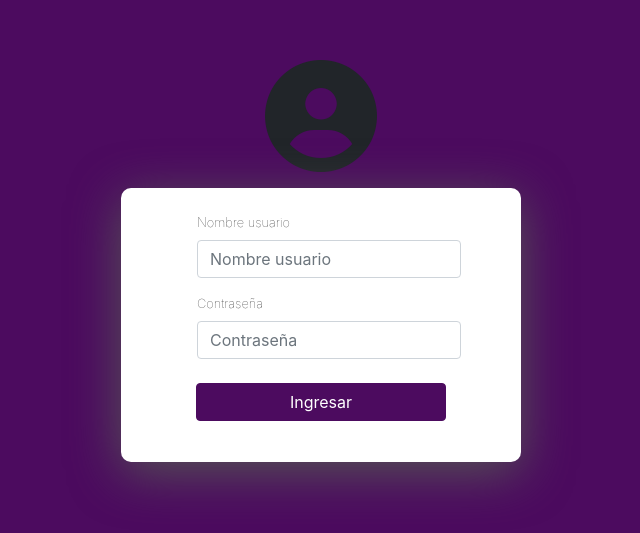
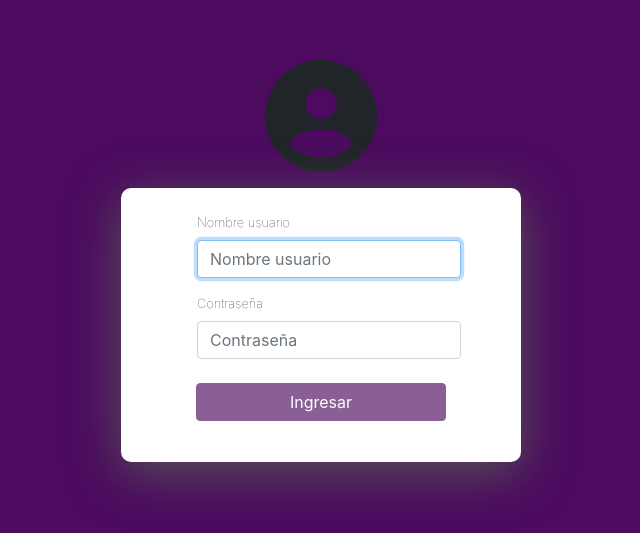
Before and after one commit to blackmirr0r/ProyectoTallerDeSoftware, a React (Create React App) app in the folder proyectosoftware/: page /login in a window 1280 px wide. Shown: the part 139-672 px from the top of the page, without its empty margins (319-959 px from the left). Built offline with nearby package versions, Linux system fonts and the light colour scheme.

Commit message:
Some validations to login

```diff
--- a/proyectosoftware/src/Componentes/ComponentesLogin/Formulario.js
+++ b/proyectosoftware/src/Componentes/ComponentesLogin/Formulario.js
@@ -1,7 +1,9 @@
 import React, {Component} from 'react';
 import '../Login.css';
 import dataEstudiantes from '../Data/dataEstudiante';
-import { BrowserRouter as Router, Redirect } from 'react-router-dom';
+import { BrowserRouter } from 'react-router-dom';
+import Malla from '../ComponentesMalla/Malla';
+import  PropTypes from 'prop-types';
 
 function isFound(name, pass){
   for(let i = 0; i < dataEstudiantes.length; ++i){
@@ -26,18 +28,28 @@ class Formulario extends Component {
       this.handleSubmit = this.handleSubmit.bind(this);
       this.handleChange = this.handleChange.bind(this);
     };
+    //clearInput = (user, pass) => {
+
+    //}
+    static contextTypes = {
+      router: PropTypes.object
+    }
+
+
+    validateForm = () => {
+        return this.state.name_user.length > 0 && this.state.pass.length > 0;
+    }
 
     handleSubmit = e => {
         e.preventDefault();
         const name_user = this.state.name_user;
-        const pass = this.state.pass;
-        const found = isFound(name_user, pass);
-        if (!found) {
+        const password = this.state.pass;
+
+        if (!isFound(name_user, password)) {
             alert("Estudiante no registrado");
-
         }
         else{
-            alert("Bienvenido ", name_user);
+            //this.context.router.push('/');
             //Need redirect to malla page with the info
             //react is fucking boring
 
@@ -64,10 +76,13 @@ class Formulario extends Component {
                           <label className="d-flex justify-content-start">Nombre usuario</label>
                           <input
                               type="text"
+                              autoFocus
                               onChange={this.handleChange}
                               class="form-control"
                               name="name_user"
                               placeholder="Nombre usuario">
+
+
                           </input>
                         </div>
                         <div class="form-group ml-3">
@@ -81,7 +96,12 @@ class Formulario extends Component {
                             </input>
                         </div>
                         <div class="form-group col d-flex mt-2">
-                              <button type="submit" class="btn text-white btn-block">Ingresar</button>
+                              <button
+                                  type="submit"
+                                  class="btn text-white btn-block"
+                                  disabled={!this.validateForm()}>
+                                  Ingresar
+                              </button>
                         </div>
                   </form>
               </div>
```
Also changed, not shown: 1 other file (tests, documents, lock files or other folders).
